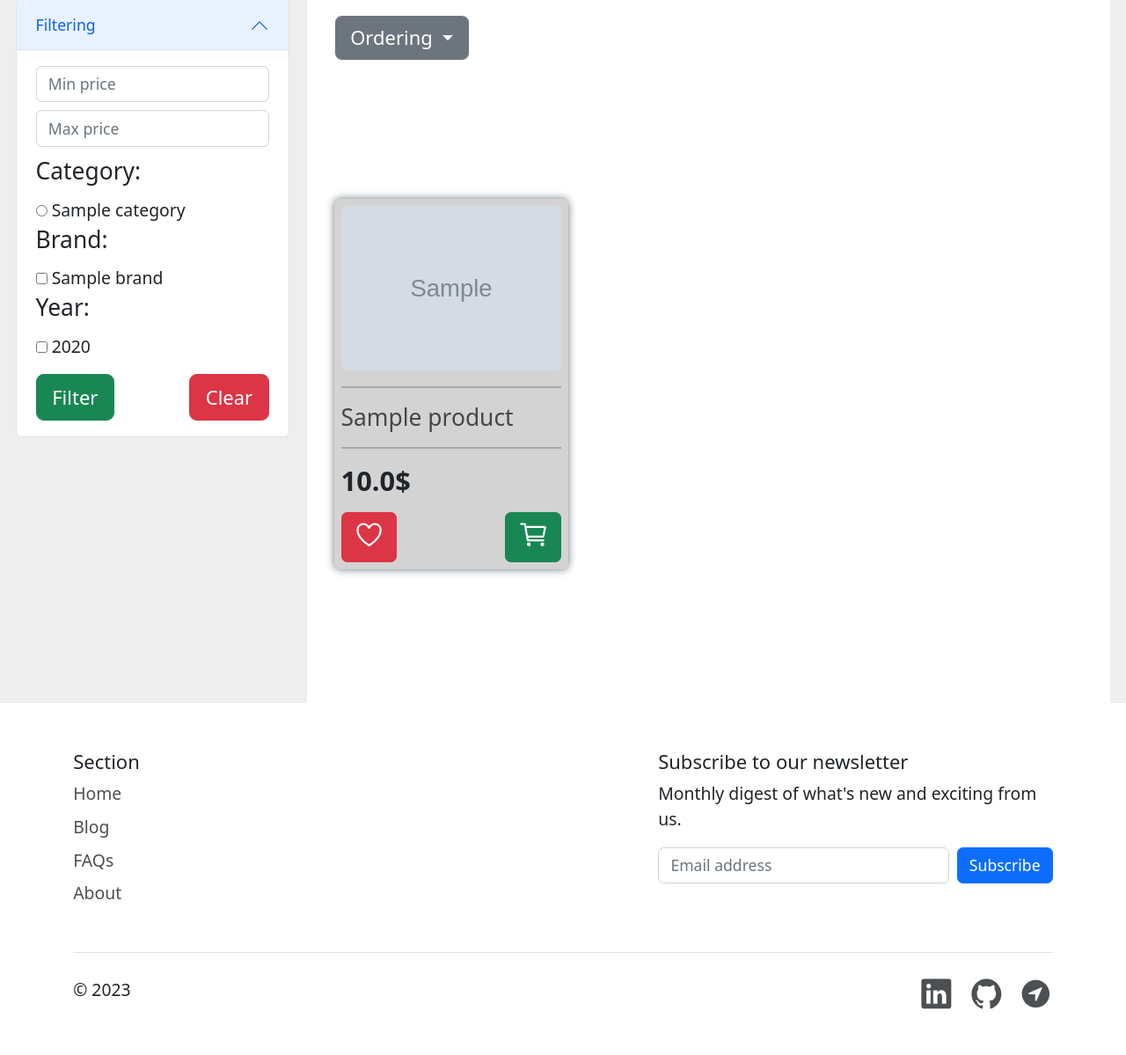
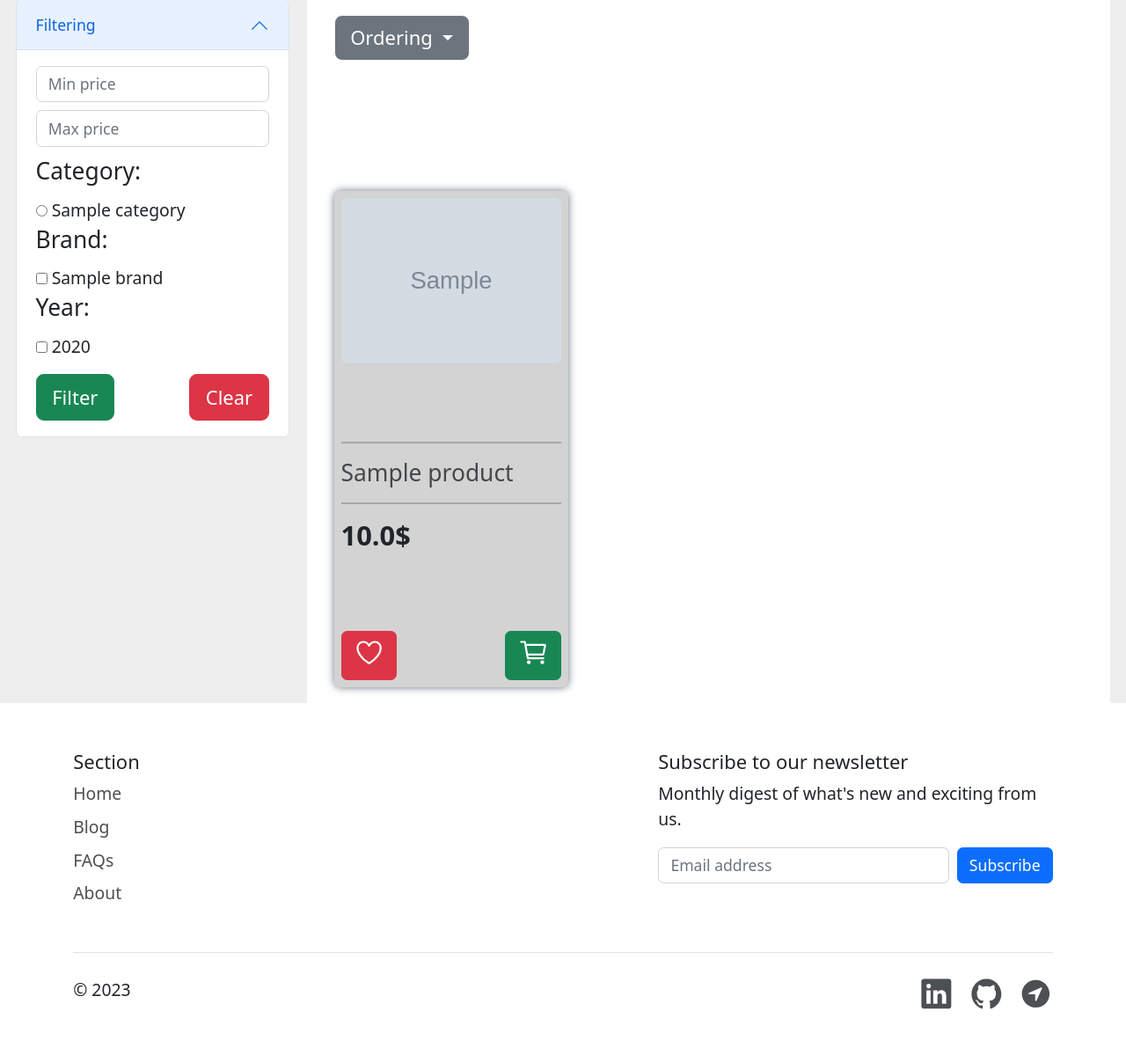
Before and after one commit to Gubchik123/LapZone, a Django app: page /products/ in a window 1280 px wide. Shown: the part 203-1402 px from the top of the page at 88% size. Run offline with Django 4.2, Linux system fonts and the light colour scheme; tables that the repository leaves empty hold one stand-in row (values such as "Sample post"); grey boxes marked "Sample" are stand-in pictures; some libraries are stand-ins or nearby versions.

Commit message:
STYLE: Change some styles for products in the product_list.html

```diff
--- a/lapzone/shop/templates/shop/product_list.html
+++ b/lapzone/shop/templates/shop/product_list.html
@@ -31,6 +31,7 @@
         margin-left: 20px;
         margin-right: 0px;
     }
+
     @media screen and (max-width: 992px) { /* Bootstrap5 .lg breakpoint */
         #products { margin-left: 0px; }
     }
@@ -124,9 +125,9 @@
                 </ul>
             </div>
             {% for product in page_obj %}
-            <div class="col-lg-4 col-md-6 col-sm-12">
-                <div class="product rounded mb-3">
-                    <div class="product__image w-100 d-flex justify-content-center align-items-center">
+            <div class="col-lg-4 col-md-6 col-sm-12 d-flex align-items-stretch">
+                <div class="product w-100 d-flex flex-column justify-content-between rounded mb-3">
+                    <div class="product__image w-100 mb-2">
                         <a
                             class="w-100 opacity-1"
                             href="{{ product.get_absolute_url }}"
@@ -138,7 +139,7 @@
                             />
                         </a>
                     </div>
-                    <div class="product__details">
+                    <div class="product__details mb-3">
                         <hr class="table-group-divider" />
                         <h4 class="mb-2 product__title">
                             <a
@@ -149,9 +150,7 @@
                             </a>
                         </h4>
                         <hr class="table-group-divider" />
-                        <p>
-                            <h3 class="d-inline"><b>{{ product.price }}$</b></h3>
-                        </p>
+                        <h3><b>{{ product.price }}$</b></h3>
                     </div>
                     <div class="product__buttons d-flex justify-content-between">
                         <a href="#" class="btn btn-danger me-auto">
```
